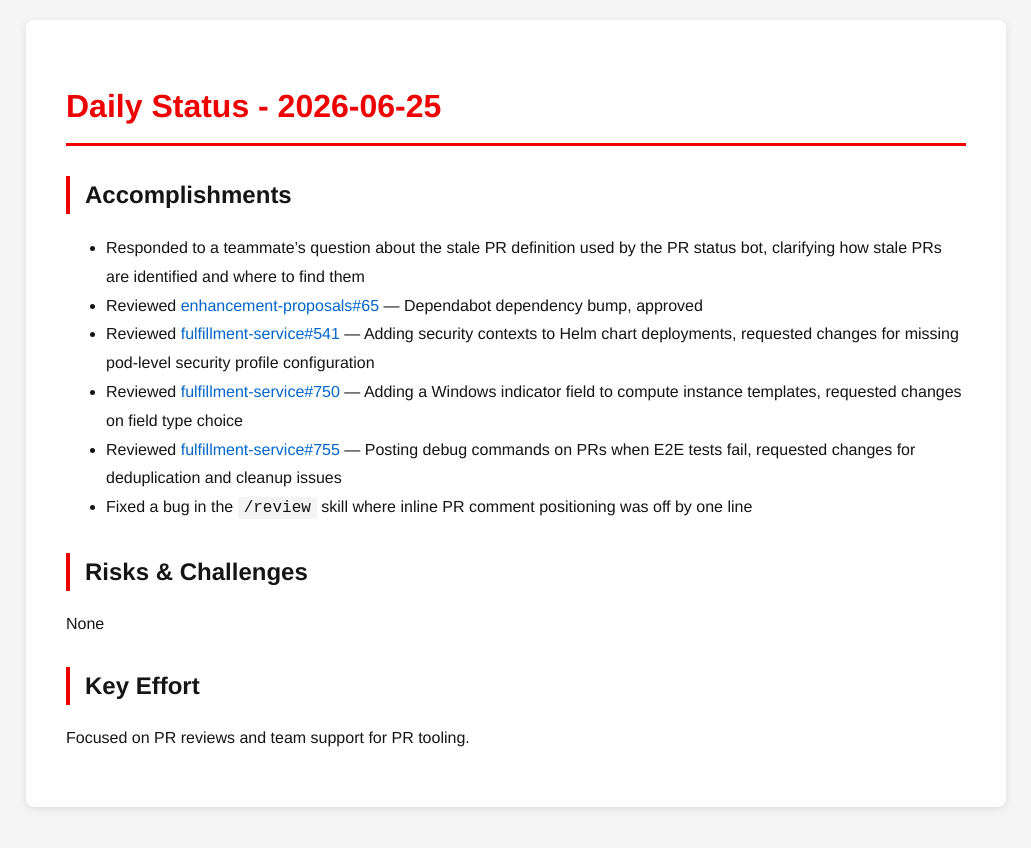
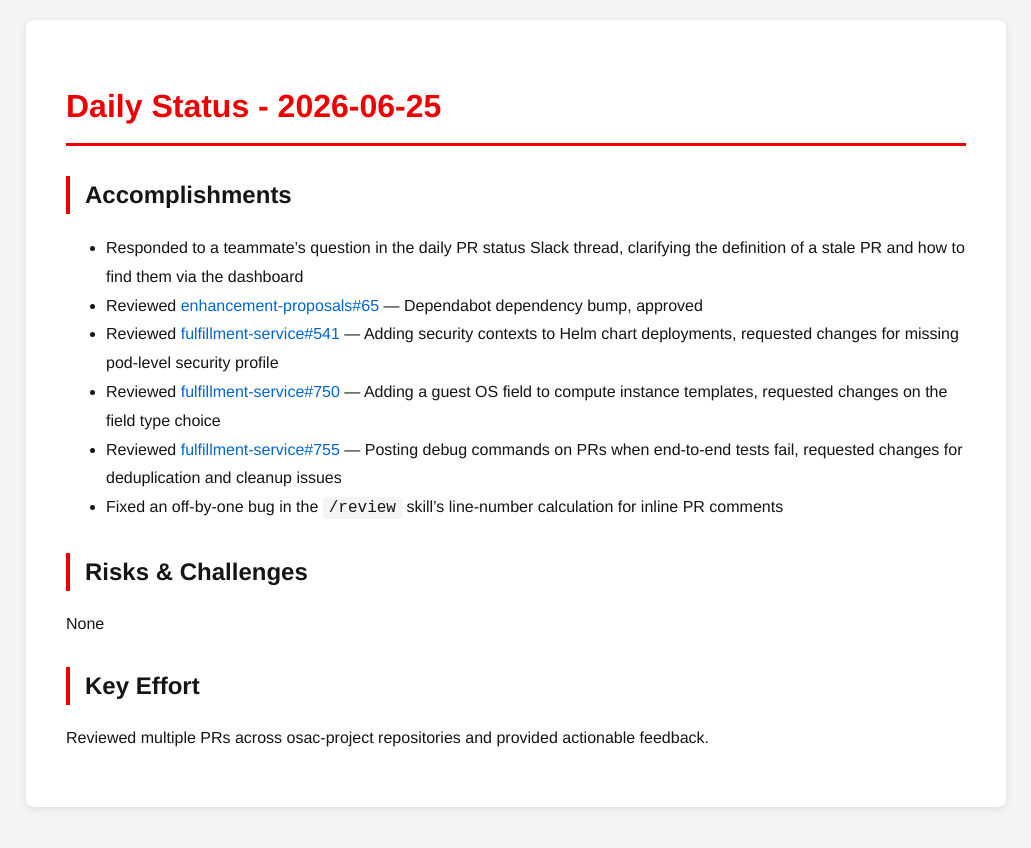
Before and after one commit to tzvatot/daily-status, a Jekyll site: the page built from 2026-06-25.md, in a window 1280 px wide. Shown: the top 848 px of the page, without its empty margins (124-1155 px from the left). Built offline with Jekyll 4.4.1, drawn with Linux system fonts in a browser that asks for light colours.

Commit message:
Daily status update - 2026-06-25

```diff
--- a/2026-06-25.md
+++ b/2026-06-25.md
@@ -7,15 +7,15 @@ date: 2026-06-25
 # Daily Status - 2026-06-25
 
 ## Accomplishments
-- Responded to a teammate's question about the stale PR definition used by the PR status bot, clarifying how stale PRs are identified and where to find them
+- Responded to a teammate's question in the daily PR status Slack thread, clarifying the definition of a stale PR and how to find them via the dashboard
 - Reviewed [enhancement-proposals#65](https://github.com/osac-project/enhancement-proposals/pull/65) — Dependabot dependency bump, approved
-- Reviewed [fulfillment-service#541](https://github.com/osac-project/fulfillment-service/pull/541) — Adding security contexts to Helm chart deployments, requested changes for missing pod-level security profile configuration
-- Reviewed [fulfillment-service#750](https://github.com/osac-project/fulfillment-service/pull/750) — Adding a Windows indicator field to compute instance templates, requested changes on field type choice
-- Reviewed [fulfillment-service#755](https://github.com/osac-project/fulfillment-service/pull/755) — Posting debug commands on PRs when E2E tests fail, requested changes for deduplication and cleanup issues
-- Fixed a bug in the `/review` skill where inline PR comment positioning was off by one line
+- Reviewed [fulfillment-service#541](https://github.com/osac-project/fulfillment-service/pull/541) — Adding security contexts to Helm chart deployments, requested changes for missing pod-level security profile
+- Reviewed [fulfillment-service#750](https://github.com/osac-project/fulfillment-service/pull/750) — Adding a guest OS field to compute instance templates, requested changes on the field type choice
+- Reviewed [fulfillment-service#755](https://github.com/osac-project/fulfillment-service/pull/755) — Posting debug commands on PRs when end-to-end tests fail, requested changes for deduplication and cleanup issues
+- Fixed an off-by-one bug in the `/review` skill's line-number calculation for inline PR comments
 
 ## Risks & Challenges
 None
 
 ## Key Effort
-Focused on PR reviews and team support for PR tooling.
+Reviewed multiple PRs across osac-project repositories and provided actionable feedback.
```
